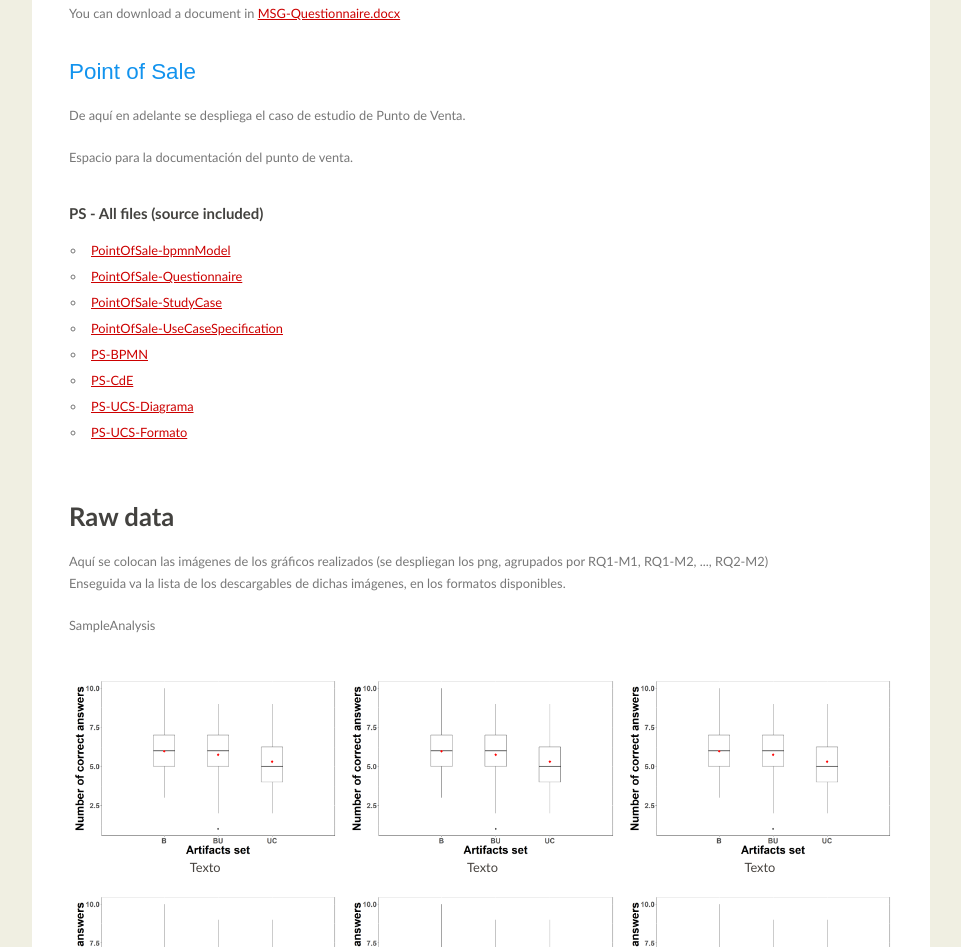
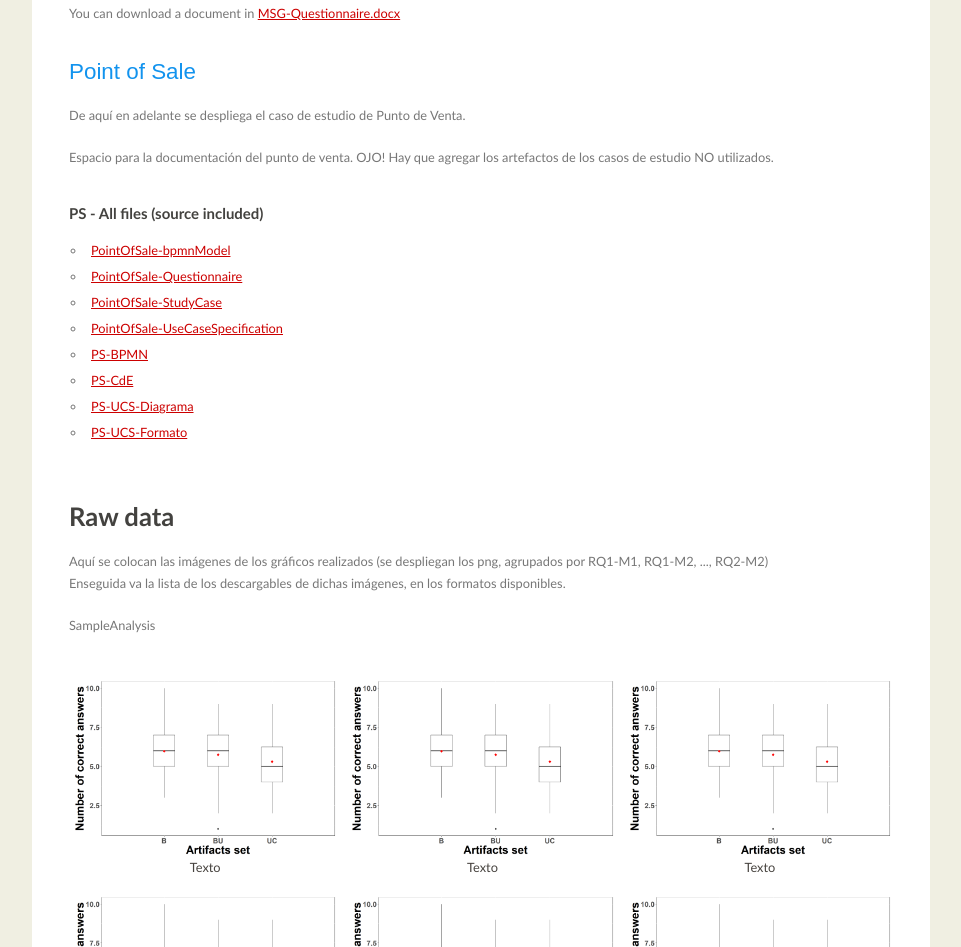
Before and after one commit to olvegam/esdebp-c3-oa, a plain HTML site: page index.html in a window 1280 px wide. Shown: the part 2587-3534 px from the top of the page, without its empty margins (159-1120 px from the left). Drawn offline with Linux system fonts and the light colour scheme.

Commit message:
Text adde to index to remember add case estudies not used in the experiment.

```diff
--- a/index.html
+++ b/index.html
@@ -172,6 +172,8 @@
                     </p>
                 <p>
                     Espacio para la documentación del punto de venta.
+
+                    OJO! Hay que agregar los artefactos de los casos de estudio NO utilizados.
 
                    <h3>PS - All files (source included)</h3>
                    <ul>
```
